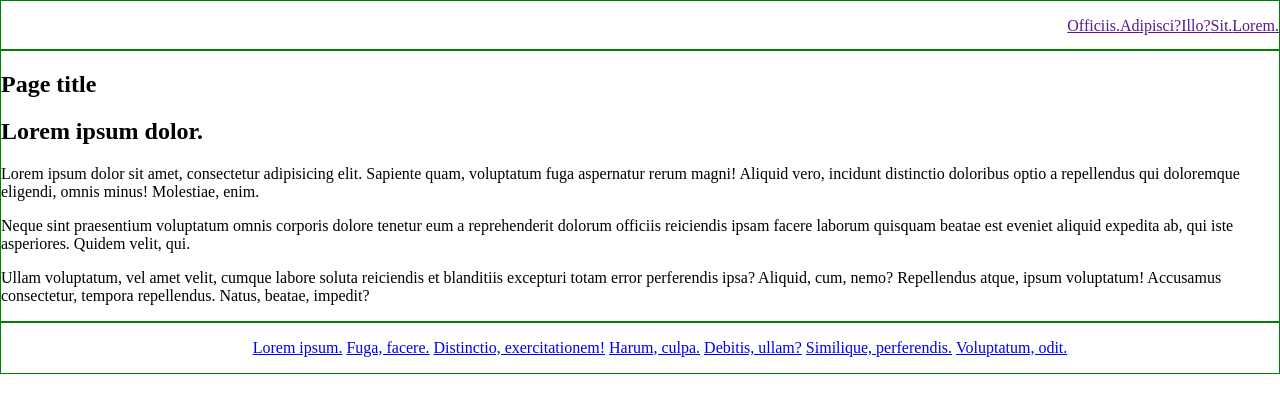
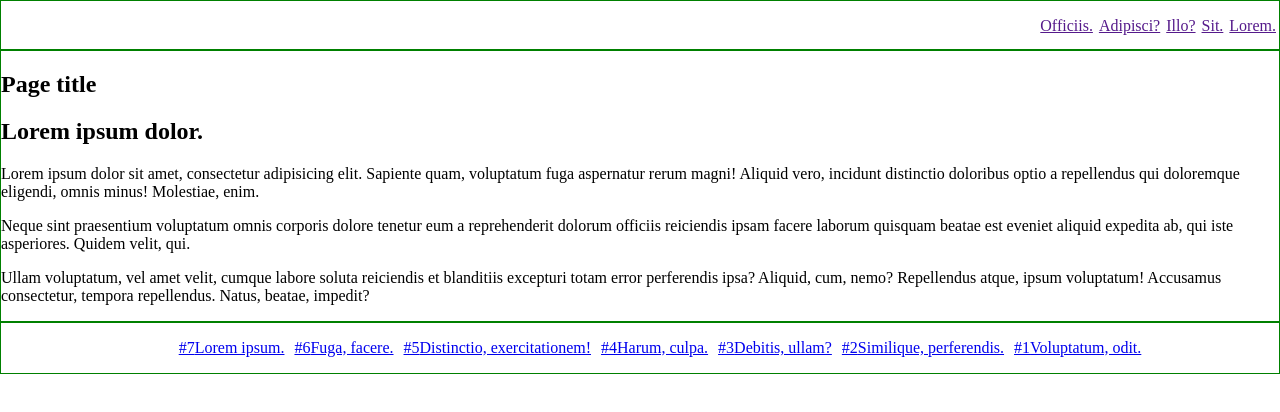
Before and after one commit to spilberg/fecource, a plain HTML site: page part5.html in a window 1280 px wide. Drawn offline with nearby package versions, Linux system fonts and the light colour scheme.

Commit message:
final part_5

```diff
--- a/part5.html
+++ b/part5.html
@@ -14,7 +14,31 @@
           //2. Отобразить элементы меню в верхней части ( header) в обратном порядке
           $('header>nav>ul').html($('header>nav>ul>li').get().reverse());
 
-//            var myli = $('footer nav ul li');
+//            3. В нижней части - footer к кадому элементу меню в span добавить его обратный индекс/ Например:
+//            В исходном варианте
+//            <li><a href="#1"><span></span>Lorem ipsum.</a></li>
+//            <li><a href="#2"><span></span>Fuga, facere.</a></li>
+//            ....
+//            требуемый результат
+//            <li><a href="#1"><span>#7</span>Lorem ipsum.</a></li>
+//            <li><a href="#2"><span>#6</span>Fuga, facere.</a></li>
+//            ....
+//            Даный метод должен работать при любом количестве элементов в меню
+
+
+//          можно сделать через переменную а можно просто выбрать нужный селектор
+          // var myli = $('footer nav ul li');
+
+            var count = $('footer nav ul li').size();
+//            var count = myli.size();
+
+            $('footer nav ul li').each(function( index, element ) {
+//            myli.each(function( index, element ) {
+
+                $(element).children(0).children(0).text('#'+count);
+                count--;
+
+            });
 
         })
     </script>
@@ -40,6 +64,7 @@
         li {
             list-style: none;
             display: inline-block;
+            margin: 0 3px;
         }
 
         header {
```
